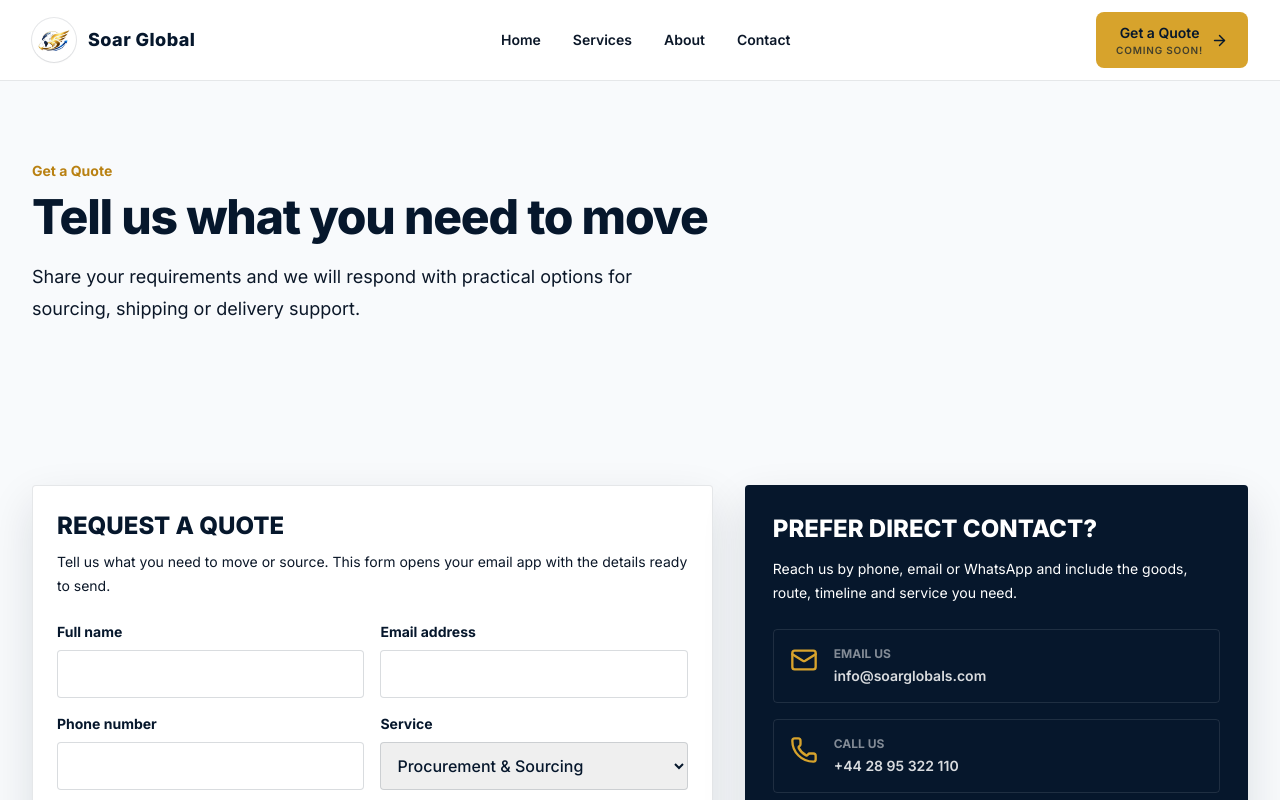
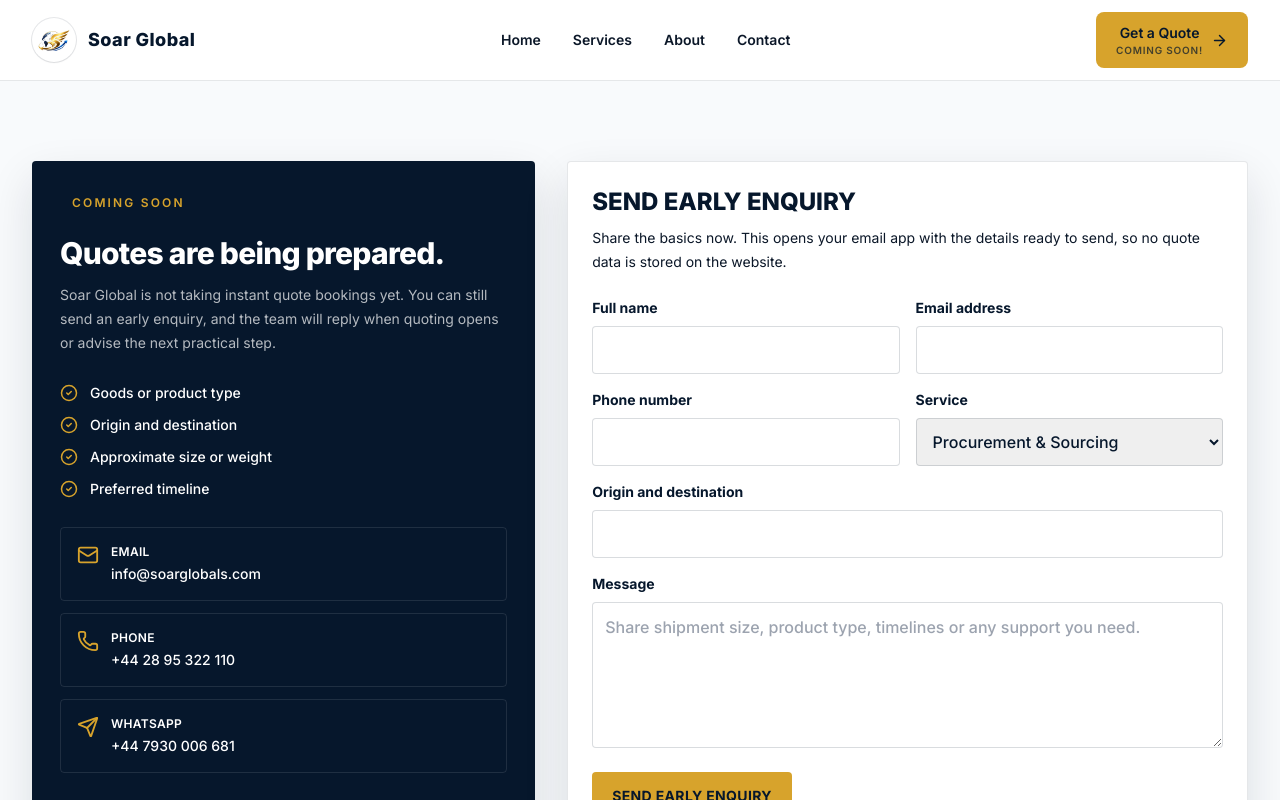
Before and after one commit to AdeniyiAhmod/SoarGlobal, a Next.js app: page /quote in a window 1280 px wide. Shown: the top 800 px of the page. Built offline with nearby package versions, Linux system fonts and the light colour scheme.

Commit message:
Rework quote page for launch state

```diff
--- a/app/quote/page.tsx
+++ b/app/quote/page.tsx
@@ -1,43 +1,73 @@
 import type { Metadata } from "next";
-import { PageHero } from "@/components/PageHero";
+import { CheckCircle2, Mail, Phone, Send } from "lucide-react";
 import { QuoteForm } from "@/components/QuoteForm";
-import { quickLinks } from "@/lib/site";
+import { contact } from "@/lib/site";
 
 export const metadata: Metadata = {
   title: "Get a Quote",
-  description: "Request a quote from Soar Global for procurement, freight, import, export or parcel shipping.",
+  description: "Send an early quote enquiry to Soar Global for procurement, freight, import, export or parcel shipping.",
 };
 
 export default function QuotePage() {
   return (
     <>
-      <PageHero
-        eyebrow="Get a Quote"
-        title="Tell us what you need to move"
-        text="Share your requirements and we will respond with practical options for sourcing, shipping or delivery support."
-      />
       <section className="section-padding bg-slate-50">
-        <div className="container-shell grid gap-8 lg:grid-cols-[1.15fr_0.85fr]">
-          <QuoteForm />
+        <div className="container-shell grid gap-8 lg:grid-cols-[0.85fr_1.15fr]">
           <aside className="rounded bg-navy-950 p-7 text-white shadow-soft">
-            <h2 className="text-2xl font-bold uppercase sm:font-extrabold">Prefer direct contact?</h2>
-            <p className="mt-3 text-sm leading-6 text-white/72">
-              Reach us by phone, email or WhatsApp and include the goods, route, timeline and service you need.
+            <span className="inline-flex rounded-full bg-gold-500/12 px-3 py-1 text-xs font-semibold uppercase tracking-[0.18em] text-gold-500">
+              Coming soon
+            </span>
+            <h1 className="mt-5 text-3xl font-bold tracking-tight sm:font-extrabold">Quotes are being prepared.</h1>
+            <p className="mt-3 text-sm leading-6 text-white/70">
+              Soar Global is not taking instant quote bookings yet. You can still send an early enquiry, and the team will
+              reply when quoting opens or advise the next practical step.
             </p>
-            <div className="mt-6 grid gap-4">
-              {quickLinks.slice(0, 3).map((link) => (
-                <a key={link.title} href={link.href} className="flex gap-4 rounded border border-white/10 p-4 hover:border-gold-500">
-                  <link.icon className="text-gold-500" size={28} aria-hidden="true" />
-                  <span>
-                    <span className="block text-xs font-bold uppercase text-white/50">{link.title}</span>
-                    <span className="mt-1 block text-sm font-semibold text-white/85">{link.value}</span>
-                  </span>
-                </a>
-              ))}
+            <div className="mt-7 space-y-3">
+              {["Goods or product type", "Origin and destination", "Approximate size or weight", "Preferred timeline"].map(
+                (item) => (
+                  <div key={item} className="flex items-center gap-3 text-sm font-medium text-white/82">
+                    <CheckCircle2 className="shrink-0 text-gold-500" size={18} aria-hidden="true" />
+                    <span>{item}</span>
+                  </div>
+                ),
+              )}
+            </div>
+            <div className="mt-7 grid gap-3 sm:grid-cols-3 lg:grid-cols-1">
+              <QuickContact icon={Mail} label="Email" value={contact.email} href={`mailto:${contact.email}`} />
+              <QuickContact icon={Phone} label="Phone" value={contact.phone} href={contact.phoneHref} />
+              <QuickContact icon={Send} label="WhatsApp" value={contact.whatsapp} href={contact.whatsappHref} />
             </div>
           </aside>
+          <QuoteForm
+            heading="Send Early Enquiry"
+            intro="Share the basics now. This opens your email app with the details ready to send, so no quote data is stored on the website."
+            submitLabel="Send Early Enquiry"
+            subjectLabel="Early quote enquiry"
+          />
         </div>
       </section>
     </>
   );
 }
+
+function QuickContact({
+  icon: Icon,
+  label,
+  value,
+  href,
+}: {
+  icon: typeof Mail;
+  label: string;
+  value: string;
+  href: string;
+}) {
+  return (
+    <a href={href} className="flex gap-3 rounded border border-white/10 p-4 transition hover:border-gold-500">
+      <Icon className="shrink-0 text-gold-500" size={22} aria-hidden="true" />
+      <span>
+        <span className="block text-xs font-semibold uppercase tracking-wide text-white/48">{label}</span>
+        <span className="mt-1 block break-words text-sm font-medium leading-5 text-white/84">{value}</span>
+      </span>
+    </a>
+  );
+}
--- a/components/QuoteForm.tsx
+++ b/components/QuoteForm.tsx
@@ -5,13 +5,21 @@ import { contact, services } from "@/lib/site";
 
 type QuoteFormProps = {
   heading?: string;
+  intro?: string;
+  submitLabel?: string;
+  subjectLabel?: string;
 };
 
-export function QuoteForm({ heading = "Request a Quote" }: QuoteFormProps) {
+export function QuoteForm({
+  heading = "Request a Quote",
+  intro = "Tell us what you need to move or source. This form opens your email app with the details ready to send.",
+  submitLabel = "Send Quote Request",
+  subjectLabel = "Quote request",
+}: QuoteFormProps) {
   function handleSubmit(event: FormEvent<HTMLFormElement>) {
     event.preventDefault();
     const data = new FormData(event.currentTarget);
-    const subject = encodeURIComponent(`Quote request from ${data.get("name") ?? "website visitor"}`);
+    const subject = encodeURIComponent(`${subjectLabel} from ${data.get("name") ?? "website visitor"}`);
     const body = encodeURIComponent(
       [
         `Name: ${data.get("name") ?? ""}`,
@@ -30,9 +38,7 @@ export function QuoteForm({ heading = "Request a Quote" }: QuoteFormProps) {
   return (
     <form onSubmit={handleSubmit} className="rounded border border-navy-950/10 bg-white p-6 shadow-soft">
       <h2 className="text-2xl font-bold uppercase text-navy-950 sm:font-extrabold">{heading}</h2>
-      <p className="mt-2 text-sm leading-6 text-navy-950/68">
-        Tell us what you need to move or source. This form opens your email app with the details ready to send.
-      </p>
+      <p className="mt-2 text-sm leading-6 text-navy-950/68">{intro}</p>
       <div className="mt-6 grid gap-4 sm:grid-cols-2">
         <Field label="Full name" name="name" required />
         <Field label="Email address" name="email" type="email" required />
@@ -61,7 +67,7 @@ export function QuoteForm({ heading = "Request a Quote" }: QuoteFormProps) {
         type="submit"
         className="mt-6 inline-flex min-h-12 w-full items-center justify-center rounded bg-gold-500 px-5 py-3 text-sm font-bold uppercase tracking-wide text-navy-950 transition hover:bg-gold-600 sm:w-auto"
       >
-        Send Quote Request
+        {submitLabel}
       </button>
     </form>
   );
```
Also changed, not shown: 1 other file (tests, documents, lock files or other folders).
